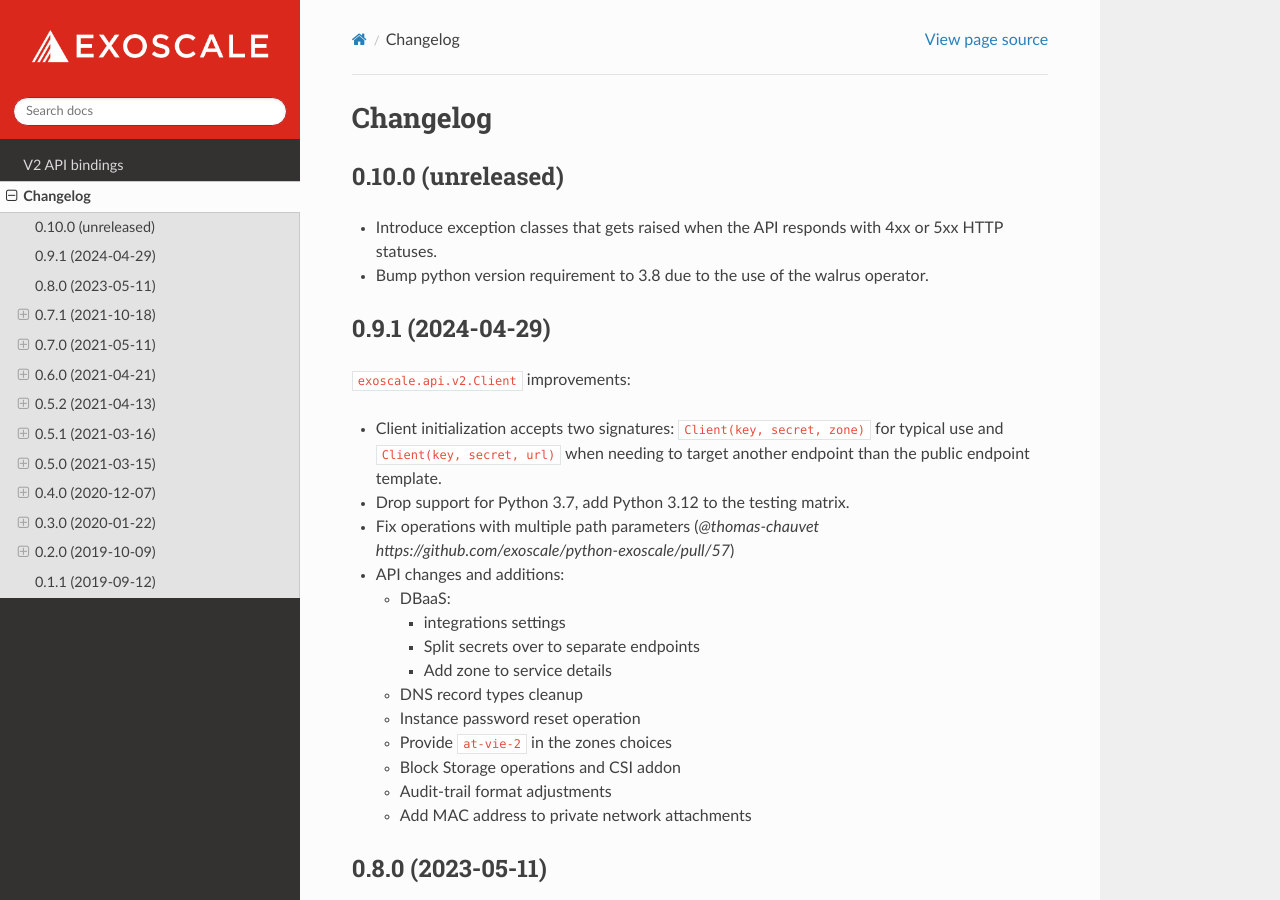
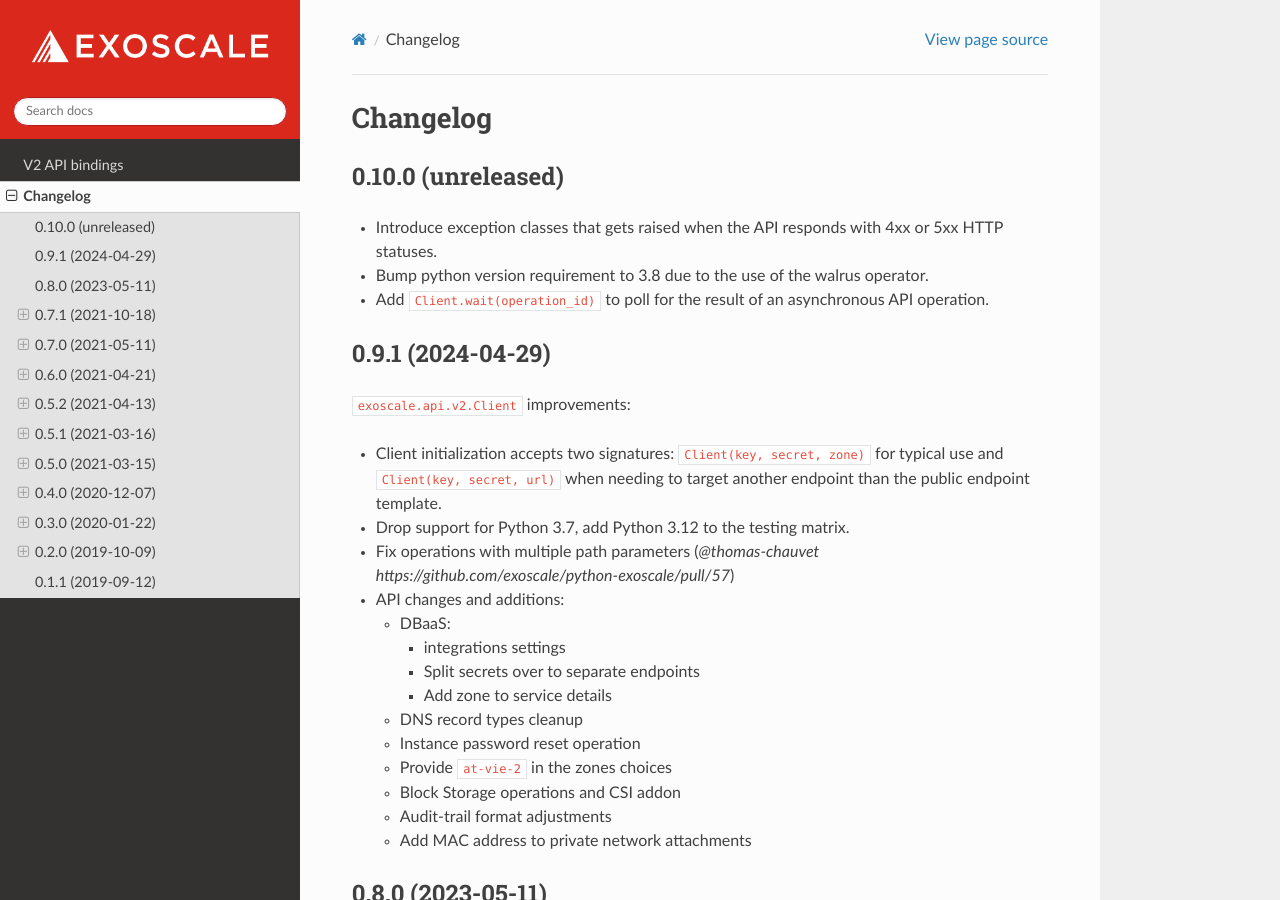
Before and after one commit to exoscale/python-exoscale, a Sphinx documentation site: the page built from docs/changes.rst, in a window 1280 px wide and 900 px high. Built offline with Sphinx 7.4.7 and the Read the Docs theme 3.1.0, drawn with Linux system fonts in a browser that asks for light colours.

Commit message:
fixup! fixup! fixup! client: add wait() method to poll for operation result

```diff
--- a/docs/changes.rst
+++ b/docs/changes.rst
@@ -8,6 +8,8 @@
   or 5xx HTTP statuses.
 * Bump python version requirement to 3.8 due to the use of the walrus
   operator.
+* Add ``Client.wait(operation_id)`` to poll for the result of an asynchronous
+  API operation.
 
 0.9.1 (2024-04-29)
 ~~~~~~~~~~~~~~~~~~
```
